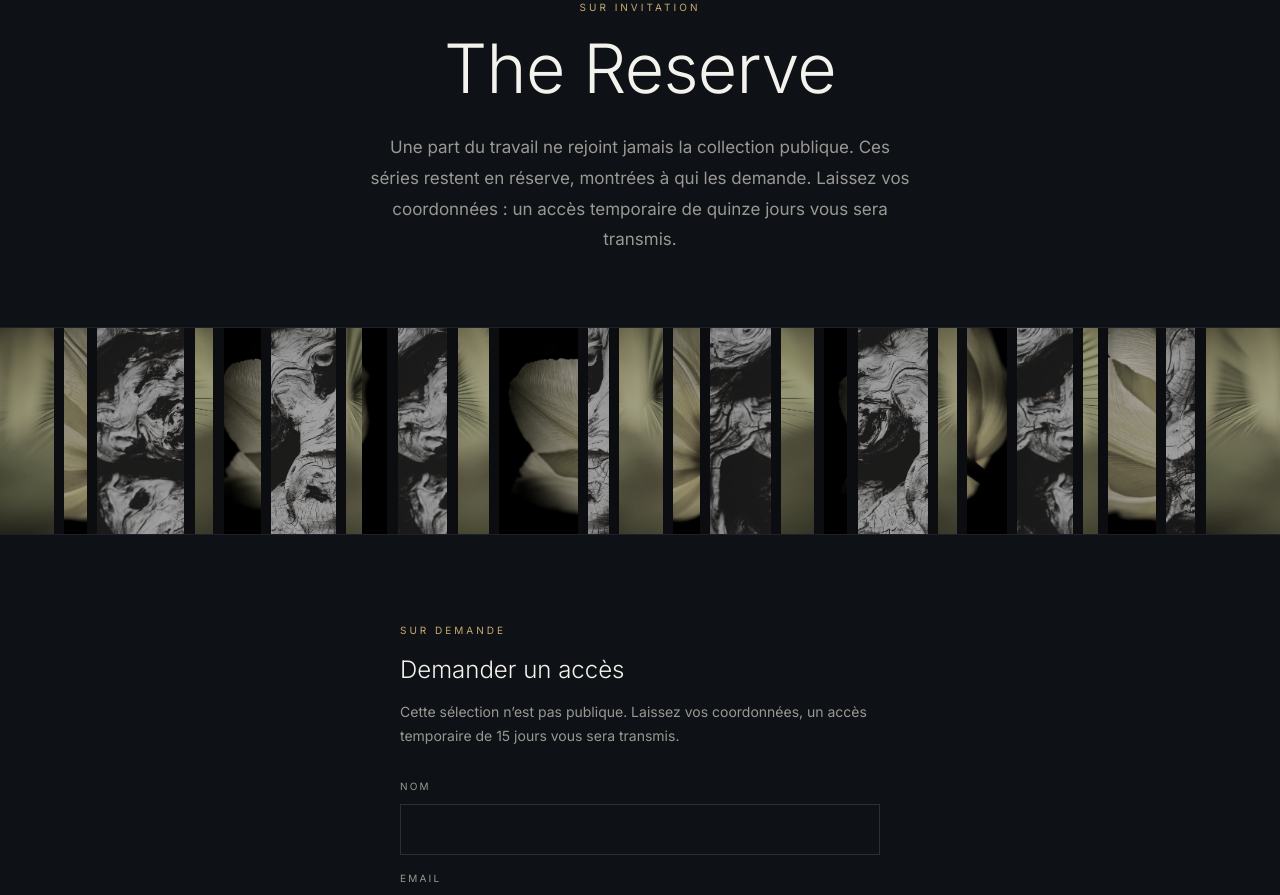
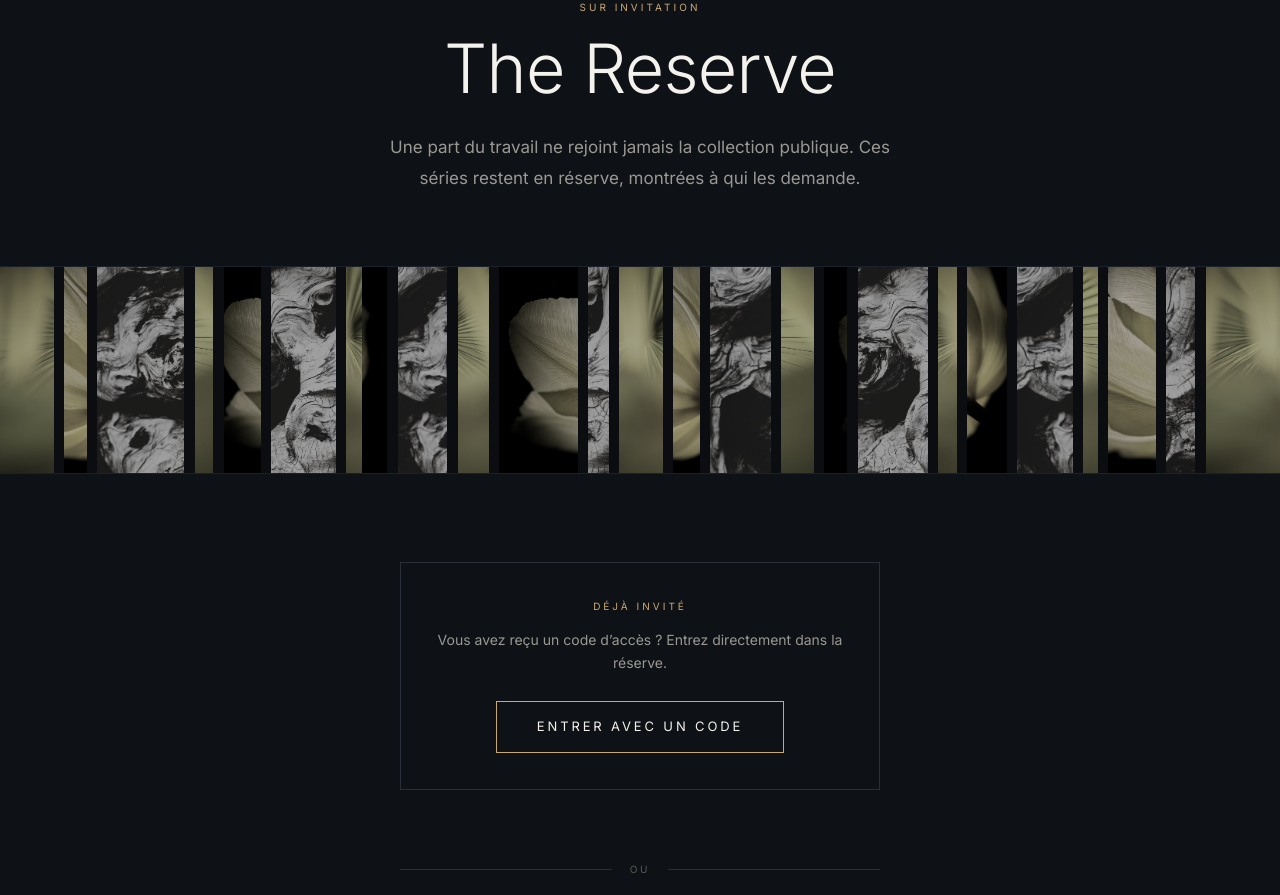
Before and after one commit to BCMED74/oneartpix-v2, a Next.js app: page /reserve in a window 1280 px wide. Shown: the part 120-1015 px from the top of the page. Built offline with nearby package versions, Linux system fonts and the light colour scheme.

Commit message:
feat: visible enter button

```diff
--- a/src/app/reserve/page.tsx
+++ b/src/app/reserve/page.tsx
@@ -1,7 +1,8 @@
 /* ============================================================
    ONEARTPIX — PAGE PUBLIQUE  /reserve
-   Composition centrée : titre, code-barres pleine largeur,
-   demande d'accès. Aucune catégorie n'est révélée.
+   Deux chemins clairement séparés :
+   · demander un accès (nouveau visiteur)
+   · entrer avec un code (visiteur invité)
    ============================================================ */
 
 import type { Metadata } from "next";
@@ -41,22 +42,42 @@ export default function ReservePage() {
         </h1>
         <p style={{ color: "#9a9892", fontSize: "17px", lineHeight: 1.8, margin: 0 }}>
           Une part du travail ne rejoint jamais la collection publique. Ces séries
-          restent en réserve, montrées à qui les demande. Laissez vos coordonnées :
-          un accès temporaire de quinze jours vous sera transmis.
+          restent en réserve, montrées à qui les demande.
         </p>
       </header>
 
       {/* === CODE-BARRES (pleine largeur) === */}
       <ReserveBarcode images={images} />
 
-      {/* === DEMANDE D'ACCÈS (centrée) === */}
-      <section style={{ padding: "88px 5vw 140px", display: "flex", flexDirection: "column", alignItems: "center" }}>
+      {/* === LES DEUX CHEMINS === */}
+      <section style={{ padding: "88px 5vw 40px", display: "flex", flexDirection: "column", alignItems: "center" }}>
+
+        {/* --- 1. Déjà invité --- */}
+        <div style={{ width: "100%", maxWidth: "480px", border: "1px solid #2a2f38", padding: "36px 32px", textAlign: "center", marginBottom: "72px" }}>
+          <p style={{ color: "#C9A96E", fontSize: "10px", letterSpacing: "0.3em", textTransform: "uppercase", margin: "0 0 14px" }}>
+            Déjà invité
+          </p>
+          <p style={{ color: "#9a9892", fontSize: "14px", lineHeight: 1.7, margin: "0 0 26px" }}>
+            Vous avez reçu un code d’accès&nbsp;? Entrez directement dans la réserve.
+          </p>
+          <a href="/private" style={{ display: "inline-block", border: "1px solid #C9A96E", color: "#F4F2ED", fontSize: "13px", letterSpacing: "0.22em", textTransform: "uppercase", textDecoration: "none", padding: "15px 40px" }}>
+            Entrer avec un code
+          </a>
+        </div>
+
+        {/* --- séparateur --- */}
+        <div style={{ display: "flex", alignItems: "center", gap: "18px", width: "100%", maxWidth: "480px", marginBottom: "64px" }}>
+          <span style={{ flex: 1, height: "1px", background: "#2a2f38" }} />
+          <span style={{ color: "#5a5955", fontSize: "10px", letterSpacing: "0.28em", textTransform: "uppercase" }}>ou</span>
+          <span style={{ flex: 1, height: "1px", background: "#2a2f38" }} />
+        </div>
+
+        {/* --- 2. Nouvelle demande --- */}
         <AccessRequest scope="RESERVE" title="Demander un accès" />
 
-        <p style={{ color: "#6b6a65", fontSize: "12px", marginTop: "40px", textAlign: "center" }}>
-          Vous avez déjà un code ? <a href="/private" style={{ color: "#C9A96E", textDecoration: "none" }}>Entrer</a>
-        </p>
       </section>
+
+      <div style={{ height: "100px" }} />
 
     </main>
   );
```
